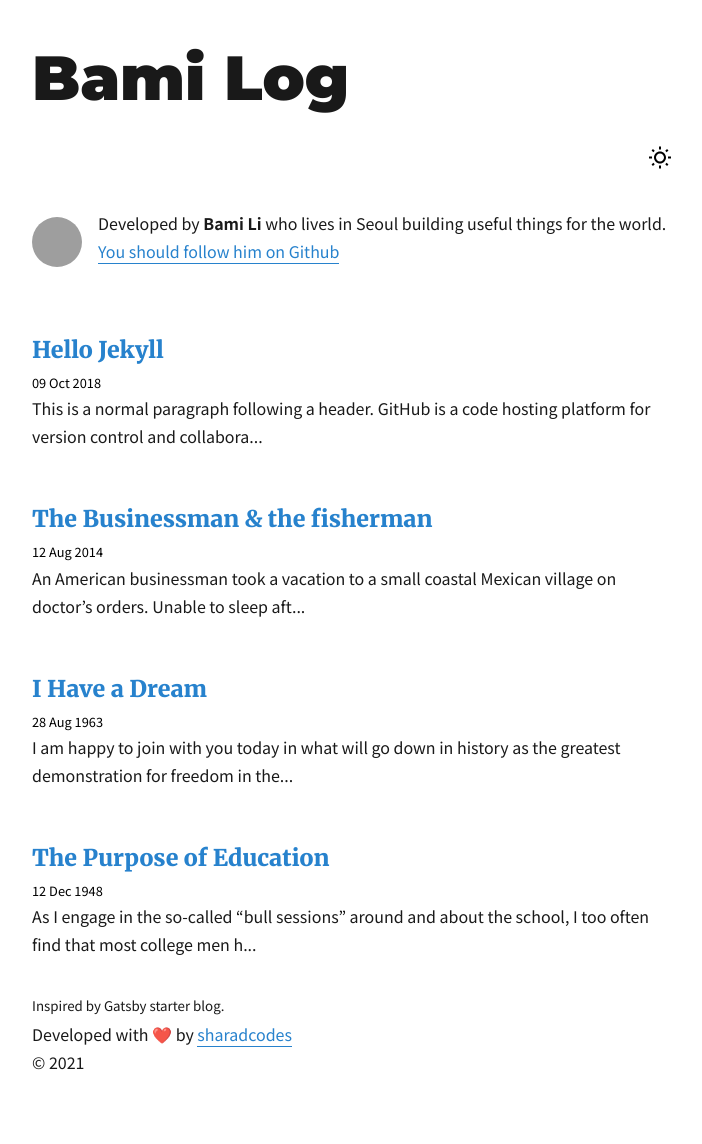
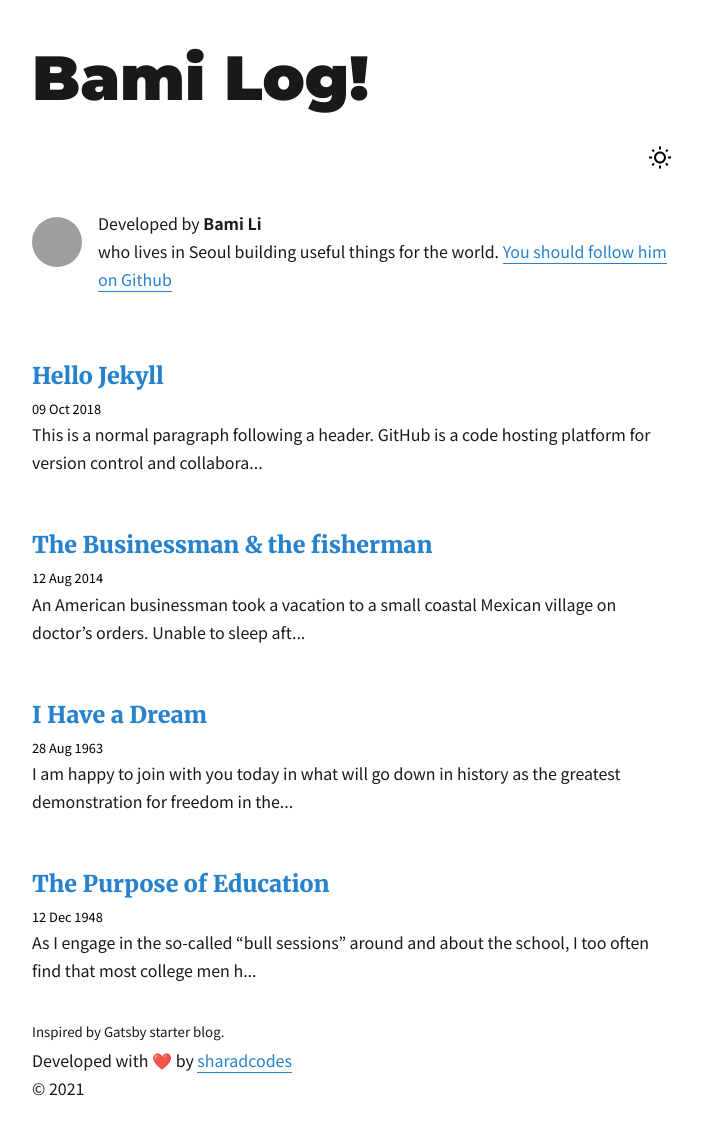
Before and after one commit to libamiew/bamilog, a Jekyll site: the page built from index.md, in a window 1280 px wide. Shown: the whole page, without its empty margins (288-990 px from the left). Built offline with Jekyll 4.4.1, drawn with Linux system fonts in a browser that asks for light colours; emoji names are drawn with the system emoji font; before the commit the page ends 1118 px from its top, so only the background shows below that; grey boxes are pictures that could not be loaded.

```diff
--- a/_config.yml
+++ b/_config.yml
@@ -1,4 +1,4 @@
-title: Bami Log
+title: Bami Log!
 markdown: kramdown
 url: "https://libamiew.github.io/"
 baseurl: "/bamilog"
@@ -8,7 +8,8 @@ author:
   name: Bami Li
   email: libamiew@gmail.com
   image: "https://avatars.githubusercontent.com/u/75570052?v=4"
-  bio: Developed by <b>Bami Li</b> who lives in Seoul building useful things for the world.
+  bio: Developed by <b>Bami Li</b>
+       </br> who lives in Seoul building useful things for the world.
   github: "libamiew"
 
 plugins:
```
